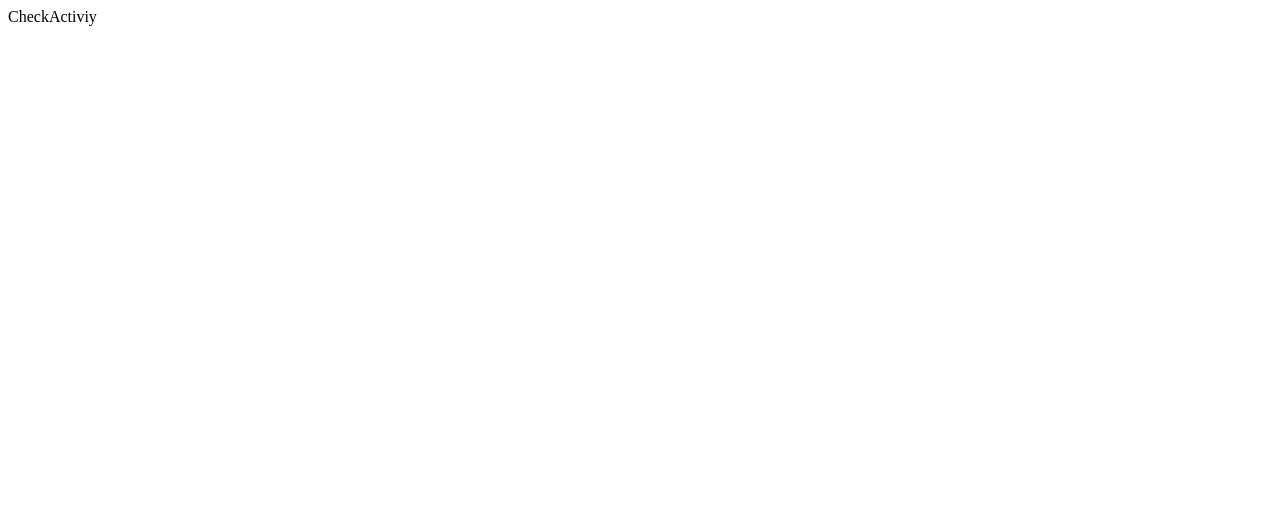
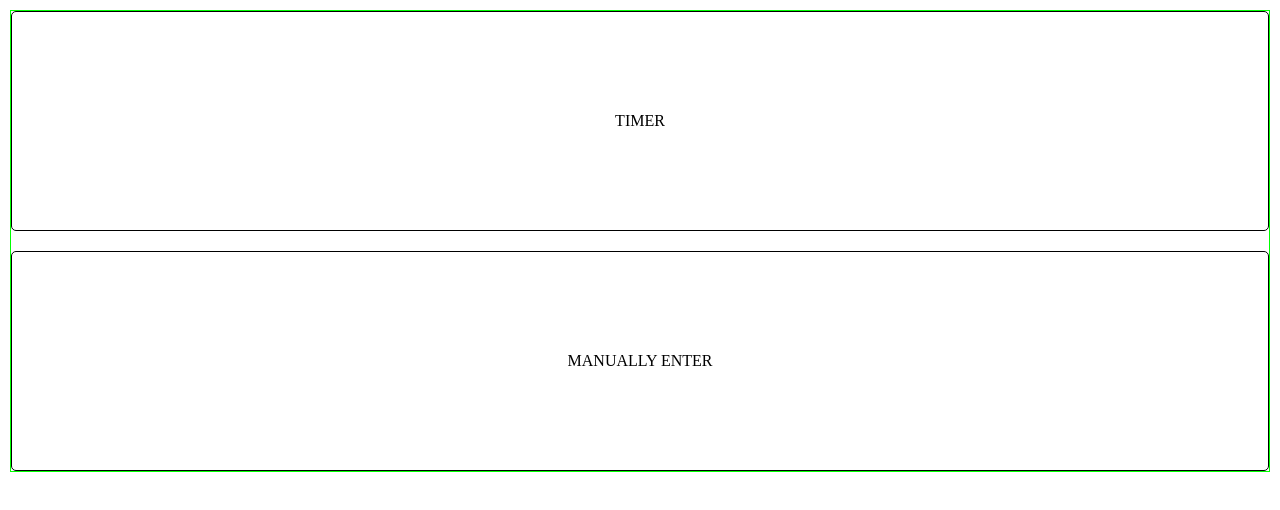
Before and after one commit to Jahad-Mohamed/industry-project-hackathon, a React (Create React App) app: page /options in a window 1280 px wide. Shown: the top 510 px of the page. Built offline with nearby package versions, Linux system fonts and the light colour scheme.

Commit message:
complete draft of options page

```diff
--- a/src/App.scss
+++ b/src/App.scss
@@ -1 +1,2 @@
 @use "./partials/variables";
+@use "./partials/resets";
--- a/src/components/CheckActiviy/CheckActiviy.jsx
+++ b/src/components/CheckActiviy/CheckActiviy.jsx
@@ -1,8 +1,20 @@
 import React from "react";
+import { Link } from "react-router-dom";
 import "./check-activiy.scss";
 
 const CheckActiviy = () => {
-  return <div>CheckActiviy</div>;
+  return (
+    <section className="options">
+      <article className="options__container">
+        <Link to="/options/timer" className="options__timer">
+          TIMER
+        </Link>
+        <Link to="/options/manual" className="options__manual">
+          MANUALLY ENTER
+        </Link>
+      </article>
+    </section>
+  );
 };
 
 export default CheckActiviy;
--- a/src/components/CheckActiviy/check-activiy.scss
+++ b/src/components/CheckActiviy/check-activiy.scss
@@ -0,0 +1,22 @@
+.options {
+  padding: 10px;
+
+  &__container {
+    border: 1px solid lime;
+  }
+
+  &__timer {
+    border: 1px solid black;
+    border-radius: 5px;
+    display: flex;
+    justify-content: center;
+    align-items: center;
+    height: 220px;
+    color: black;
+  }
+
+  &__manual {
+    @extend .options__timer;
+    margin-top: 20px;
+  }
+}
--- a/src/components/HomePage/home.scss
+++ b/src/components/HomePage/home.scss
@@ -1,6 +1,8 @@
 .home {
+  padding: 10px;
+
   &__container {
-    border: 1px solid hotpink;
+    // border: 1px solid hotpink;
     display: flex;
     flex-direction: column;
   }
@@ -30,10 +32,5 @@
     color: white;
     height: 40px;
     border-radius: 10px;
-
-    &:visited,
-    &:link {
-      text-decoration: none;
-    }
   }
 }
--- /dev/null
+++ b/src/partials/_resets.scss
@@ -0,0 +1,17 @@
+* {
+  margin: 0;
+  padding: 0;
+}
+
+*,
+*::before,
+*::after {
+  box-sizing: border-box;
+  list-style: none;
+}
+
+a:link,
+a:visited {
+  text-decoration: none;
+  // color: black;
+}
```
